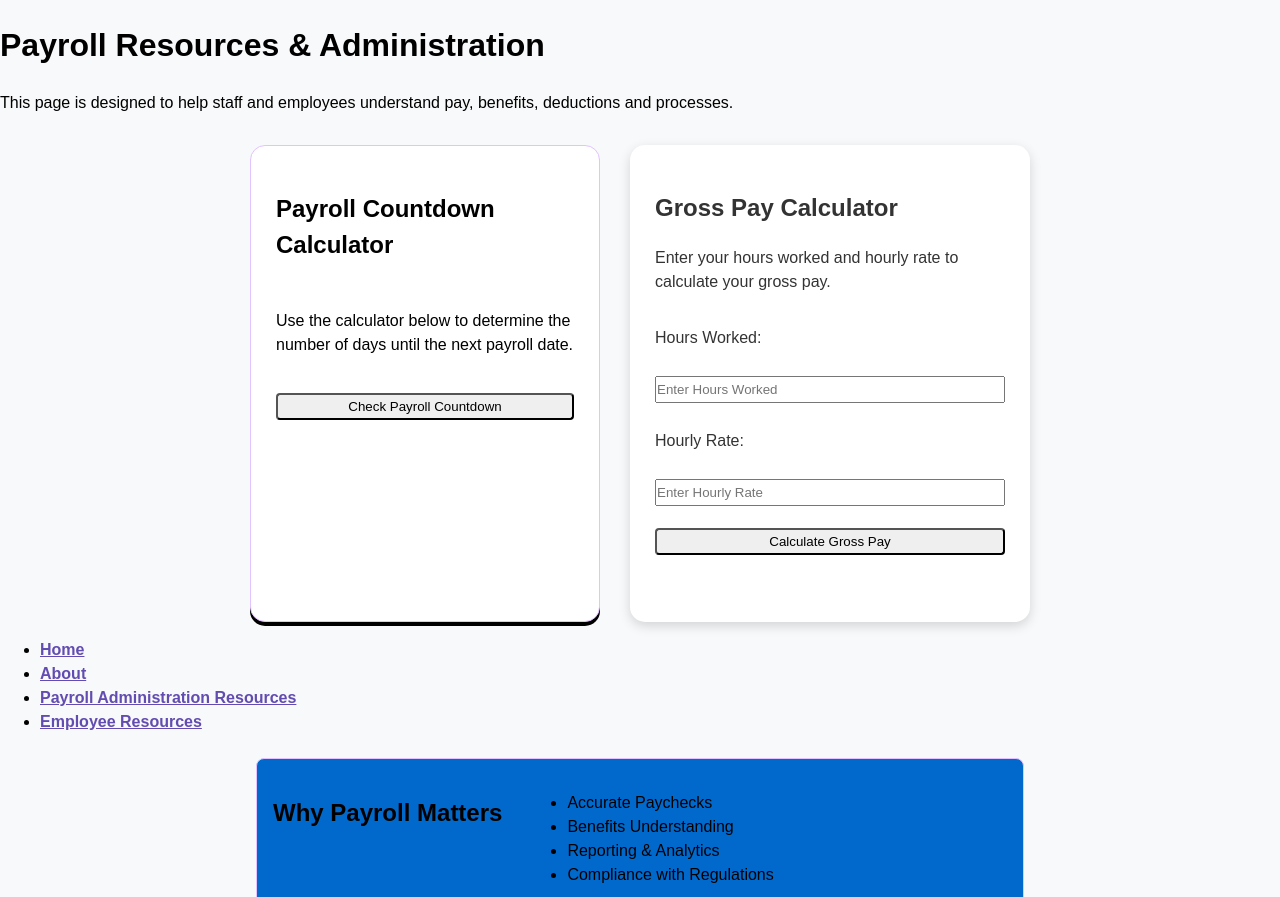
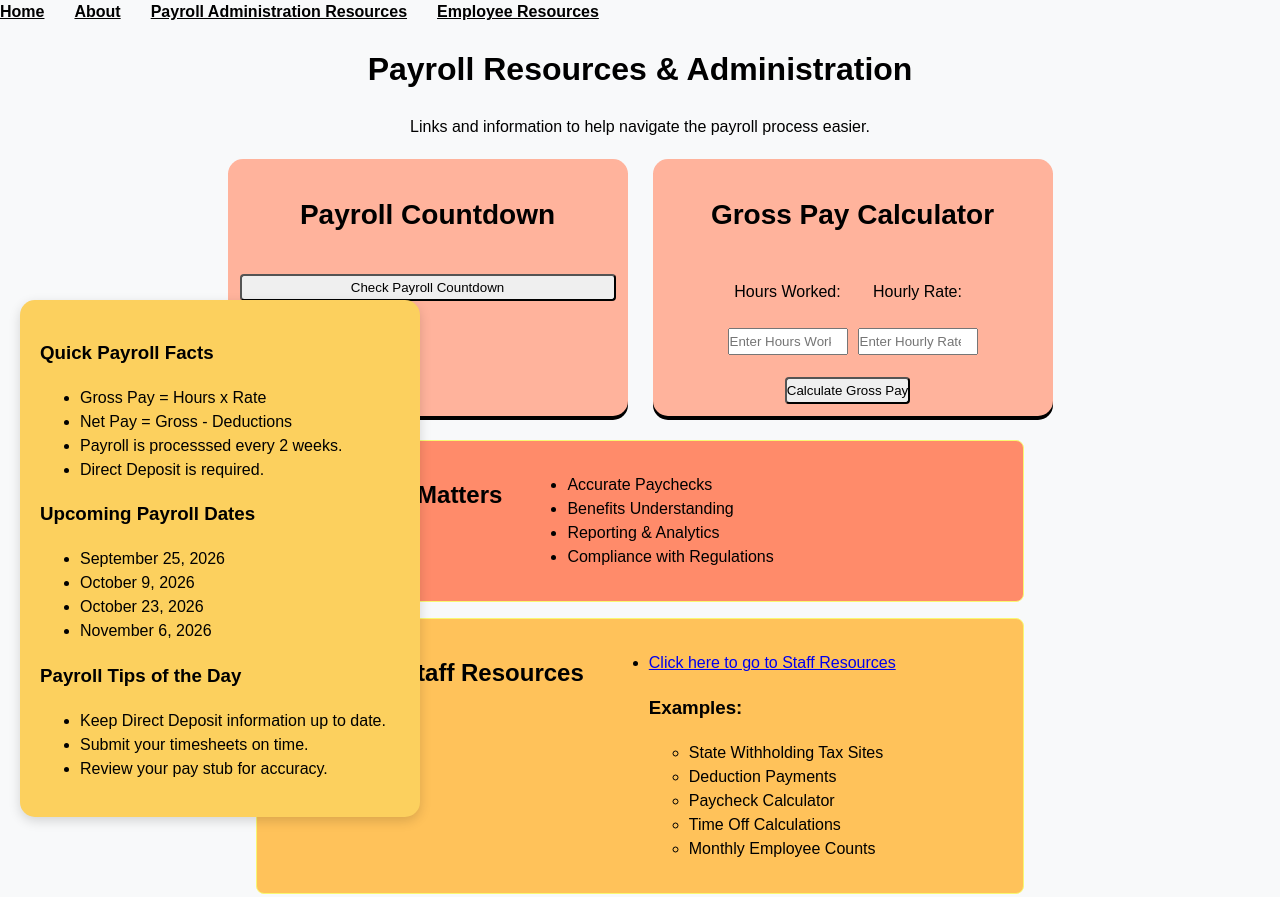
Before and after one commit to Smccoy60/118_Web_Foundations, a plain HTML site: page week_5/05_Thursday_Assignment/index.html in a window 1280 px wide. Shown: the top 897 px of the page. Drawn offline with Linux system fonts and the light colour scheme.

Commit message:
webstite updates to work on final

```diff
--- a/week_5/05_Thursday_Assignment/index.html
+++ b/week_5/05_Thursday_Assignment/index.html
@@ -7,39 +7,63 @@
     <link rel="stylesheet" href="styles.css" />
 </head>
 <body>
+    <nav class="nav-list">
+        <ul>
+            <li><a href="index.html">Home</a></li>
+            <li><a href="About.html">About</a></li>
+            <li><a href="Resources.html">Payroll Administration Resources</a></li>
+            <li><a href="EmployeeResources.html">Employee Resources</a></li>
+        </ul>
+    </nav>
+         <aside class="sidebar">
+            <h3>Quick Payroll Facts</h3>
+            <ul>
+                <li>Gross Pay = Hours x Rate</li>
+                <li>Net Pay = Gross - Deductions</li>
+                <li>Payroll is processsed every 2 weeks.</li>
+                <li>Direct Deposit is required.</li>
+            </ul>
+            <h3>Upcoming Payroll Dates</h3>
+            <ul>
+                <li>September 25, 2026</li>
+                <li>October 9, 2026</li>
+                <li>October 23, 2026</li>
+                <li>November 6, 2026</li>
+            </ul>
+            <h3>Payroll Tips of the Day</h3>
+            <ul>
+                <li>Keep Direct Deposit information up to date.</li>
+                <li>Submit your timesheets on time.</li>
+                <li>Review your pay stub for accuracy.</li>
+            </ul>
+        </aside>
     <header class="site-header">
         <h1>Payroll Resources & Administration</h1>
-        <p> This page is designed to help staff and employees understand pay, benefits, deductions and processes.</p>
+        <p> Links and information to help navigate the payroll process easier.</p>
         <div class="calculator-container">
             <section class="calculator">
-                <h2>Payroll Countdown Calculator</h2>
-                <p>Use the calculator below to determine the number of days until the next payroll date.</p>
+                <h2>Payroll Countdown</h2>
                 <button id="payrollBtn">Check Payroll Countdown</button>
                 <p id="payrollCountdown"></p>
             </section>
             <section class="gross-pay-calculator">
                 <h2>Gross Pay Calculator</h2>
-                <p>Enter your hours worked and hourly rate to calculate your gross pay.</p>
                 <div class="payInputs">
-                    <label for="hoursWorked">Hours Worked:</label>
-                    <input id="hoursWorked" type="number" placeholder="Enter Hours Worked" />
-                    <label for="hourlyRate">Hourly Rate:</label>
-                    <input id="hourlyRate" type="number" placeholder="Enter Hourly Rate" />
+                    <div class="inputGroup">
+                        <label for="hoursWorked">Hours Worked:</label>
+                        <input id="hoursWorked" type="number" placeholder="Enter Hours Worked" />
+                    </div>
+                    <div class="inputGroup">
+                        <label for="hourlyRate">Hourly Rate:</label>
+                        <input id="hourlyRate" type="number" placeholder="Enter Hourly Rate" />
+                    </div> <!-- .inputGroup -->
                     <button id="grosspayBtn">Calculate Gross Pay</button>
                     <p id="grosspayResult"></p>
-                </div>
+                </div> <!-- .payInputs -->
             </section>
         </div>
         <script src="script.js"></script>
-        <nav class="nav-list">
-            <ul>
-                <li><a href="index.html">Home</a></li>
-                <li><a href="About.html">About</a></li>
-                <li><a href="Resources.html">Payroll Administration Resources</a></li>
-                <li><a href="EmployeeResources.html">Employee Resources</a></li>
-            </ul>
-        </nav>
-    </header>
+       </header>
 
     <main class="page">
         <article class="about">
--- a/week_5/05_Thursday_Assignment/styles.css
+++ b/week_5/05_Thursday_Assignment/styles.css
@@ -9,29 +9,38 @@ body {
     line-height: 1.5;
 }
 
-.site-header, {
-    background: linear-gradient(135deg, #005f73, #0a9396);
-    color: white;
-    padding: 40px;
-}
-
-.site-header h1, .nav-list {
-    max width: 900px;
-    margin-left: auto;
-    margin-right: auto;
-}
-
-.site-header h2 {
-    font-size: 24px;
+.site-header {
+    text-align: center;
+    clear: both;
 }
 
 .site-header p {
-    font-size: 16px;
+    max-width: 700px;
+    margin: 15px auto;
+}
+
+.nav-list {
+    max-width: 900px;
+    justify-content: left;
 }
 
 .nav-list a {
-    color: #624CB1;
+    color: black;
     font-weight: bold;
+}
+
+.nav-list ul {
+    display: flex;
+    flex-direction: row;
+    justify-content: left;
+    gap: 30px;
+    list-style: none;
+    padding: 0px;
+    margin: 0;
+}
+
+.nav-list li {
+    display: inline;
 }
 
 .page {
@@ -43,14 +52,19 @@ body {
     gap: 16px;
 }
 
-.about, .card, .employee, .biography, .skills, .benefits, .forms, .faqs, .calculator {
-    background: #0069CB;
-    border: 1px solid #E2C2FF;
+.about, .card, .employee, .biography, .skills, .benefits, .forms, .faqs, .paycheckcalculator {
+    background: #FF8B6A;
+    border: 1px solid #F9F871;
     border-radius: 8px;
     padding: 16px;
     display: grid;
-    grid-template-columns: repeat(3, 1fr);
-    gap: 16px;
+    grid-template-columns: 350px 1fr;
+    gap: 30px;
+}
+
+.faqs h2 {
+    font-size: 24 px;
+    margin: 0;
 }
 
 .about, .card, .employee {
@@ -59,16 +73,16 @@ body {
     flex-wrap: wrap;
 }
 
-.card {
-    background: #0091EA
+.card, .benefits, .skills {
+    background: #FFC25A;
 }
 
-.employee {
-    background: #00CAF0
-}
+.employee, .faqs, .paycheckcalculator {
+    background: #F9DD62;}
+
 
 @media (max-width: 700px) {
-    .about, .card, .employee, {
+    .about, .card, .employee, .paycheckcalculator {
         grid-template-columns: 1fr;
     }
 }
@@ -86,39 +100,70 @@ label, input, button {
 
 .payInputs {
     display: flex;
-    flex-direction: column;
+    flex-direction: row;
+    justify-content: center;
+    align-items: end;
     gap: 10px;
+    flex-wrap: wrap;
+}
+
+.payInputs input {
+    width: 100%;
 }
 
 .calculator-container {
     display: flex;
     justify-content: center;
-    gap: 30px;
-    flex-wrap: wrap;
-    margin-top: 30px;
+    gap: 25px;
+    margin-bottom: 15px;
+    margin-top: 20px;
 }
 
-.gross-pay-calculator {
-    background: white;
-    color: #333;
+.calculator, .gross-pay-calculator{
+    background: #FFB39C;
     width: 400px;
-    padding: 25px;
-    border-radius: 15px;
-    box-shadow: 0 4px 12px rgba(0, 0, 0, 0.15);
-}
-
-.calculator {
-    background: white;
-    width: 350px;
-    padding: 25px;
+    padding: 12px;
     border-radius: 15px;
     box-shadow: 0 4px;
+    height: auto;
     display: flex;
+    text-align: center;
     flex-direction: column;
-    gap: 10px;
+    gap: 5px;
 }
 
 .calculator button {
     margin-top: 10px;
     width: 100%;
 }
+
+.calculator h2, .gross-pay-calculator h2 {
+    text-align: center;
+    font-size: 28px;
+}
+
+.calculator p, .gross-pay-calculator p {
+    margin: 5px 0;
+}
+
+.inputGroup {
+    display: flex;
+    flex-direction: column;
+    gap: 8px;
+}
+
+.inputGroup input {
+    width: 120px;
+}
+
+.sidebar {
+    background: #FCD05E;
+    color: black;
+    width: 400px;
+    padding: 20px;
+    border-radius: 15px;
+    box-shadow: 0 4px 12px rgba(0, 0, 0, 0.15);
+    position: absolute;
+    left: 20px;
+    top: 300px;
+}
```
Also changed, not shown: week_5/05_Thursday_Assignment/About.html (+2 -2 lines), week_5/05_Thursday_Assignment/EmployeeResources.html (+9 -4 lines), week_5/05_Thursday_Assignment/Resources.html (+4 -3 lines).
